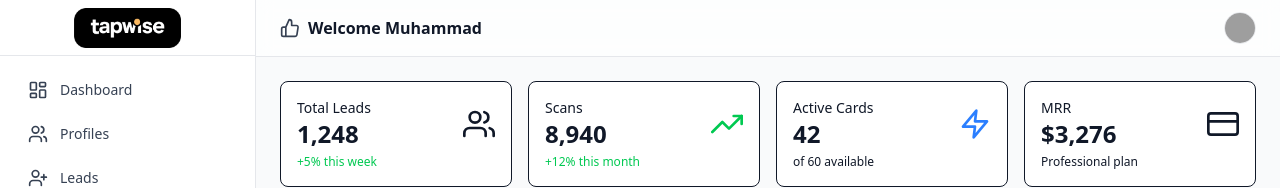
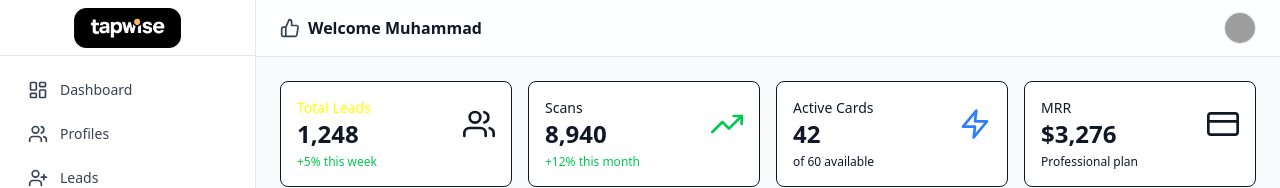
Before and after one commit to iahmadiqbal/TAPWISE-DASHBOARD, a Next.js app: page / in a window 1280 px wide. Shown: the top 188 px of the page. Built offline with nearby package versions, Linux system fonts and the light colour scheme; grey boxes are pictures that could not be loaded.

Commit message:
custom classes applied

```diff
--- a/package.json
+++ b/package.json
@@ -17,8 +17,10 @@
   "devDependencies": {
     "@eslint/eslintrc": "^3",
     "@tailwindcss/postcss": "^4",
+    "autoprefixer": "^10.4.21",
     "eslint": "^9",
     "eslint-config-next": "15.5.0",
-    "tailwindcss": "^4"
+    "postcss": "^8.5.6",
+    "tailwindcss": "^4.1.12"
   }
 }
--- a/src/app/globals.css
+++ b/src/app/globals.css
@@ -1 +1,5 @@
 @import "tailwindcss";
+
+:root{
+    --color-ahamad:yellow;
+}
--- a/src/components/account/page.jsx
+++ b/src/components/account/page.jsx
@@ -28,7 +28,9 @@ const AccountComponents = () => {
           {/* Profile Picture */}
           <div className="flex items-center space-x-6">
             <div className="w-20 h-20 bg-tapwise-yellow rounded-full flex items-center justify-center">
-              <span className="text-2xl font-bold text-tapwise-black">JD</span>
+              <span className="text-2xl font-bold text-tapwise-black  ">
+                JD
+              </span>
             </div>
             <div>
               <button
--- a/src/components/dashboard/page.jsx
+++ b/src/components/dashboard/page.jsx
@@ -18,9 +18,14 @@ const StatsCards = () => (
   <div className="grid grid-cols-1 sm:grid-cols-2 lg:grid-cols-4 gap-4">
     <div className="border border-border rounded-lg bg-white shadow-soft hover:shadow-medium transition-shadow p-4">
       <div className="flex items-center justify-between">
-        <div>
-          <p className="text-sm text-tapwise-gray">Total Leads</p>
-          <p className="text-2xl font-bold text-tapwise-black">1,248</p>
+        <div className="bg-color-ahmad">
+          <p
+            className="text-sm text-tapwise-gray"
+            style={{ color: "var(--color-ahamad)" }}
+          >
+            Total Leads
+          </p>
+          <p className="text-2xl font-bold text-ahmad">1,248</p>
         </div>
         <FiUsers className="h-8 w-8 text-tapwise-yellow" />
       </div>
```
Also changed, not shown: 1 other file (tests, documents, lock files or other folders).
